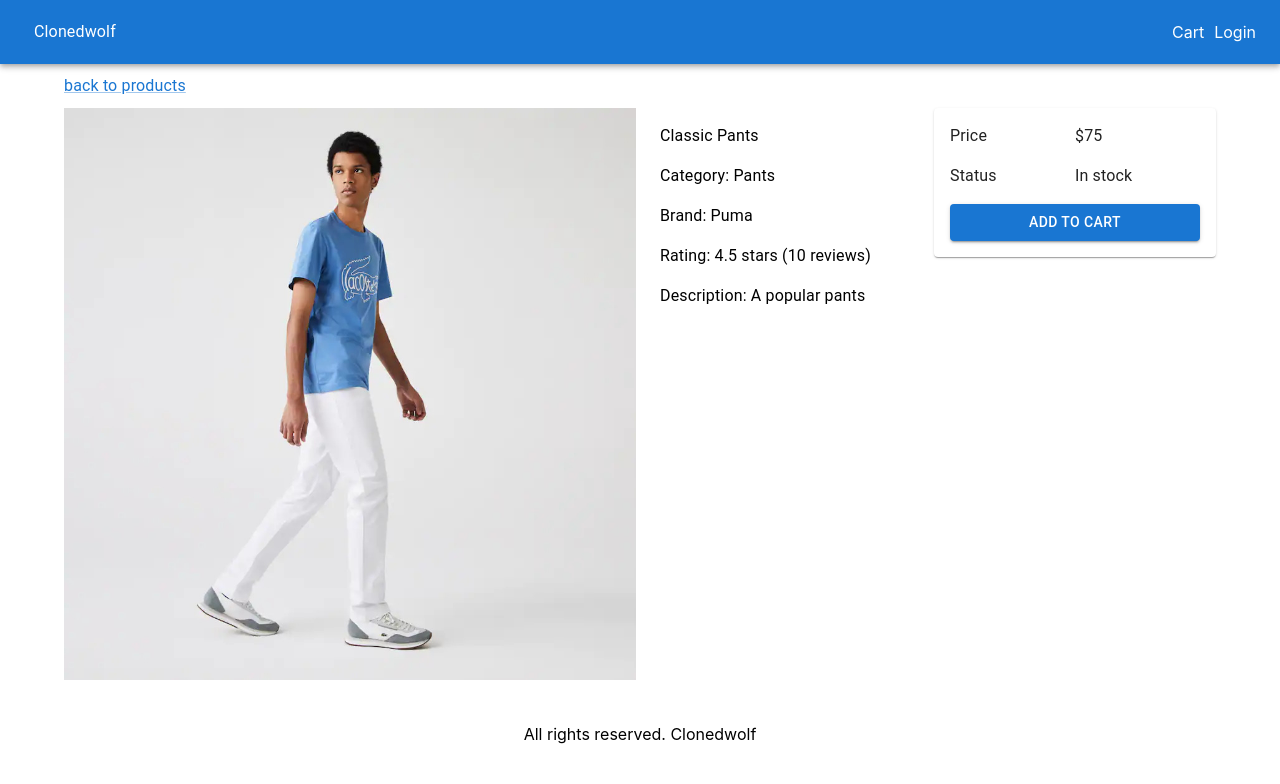
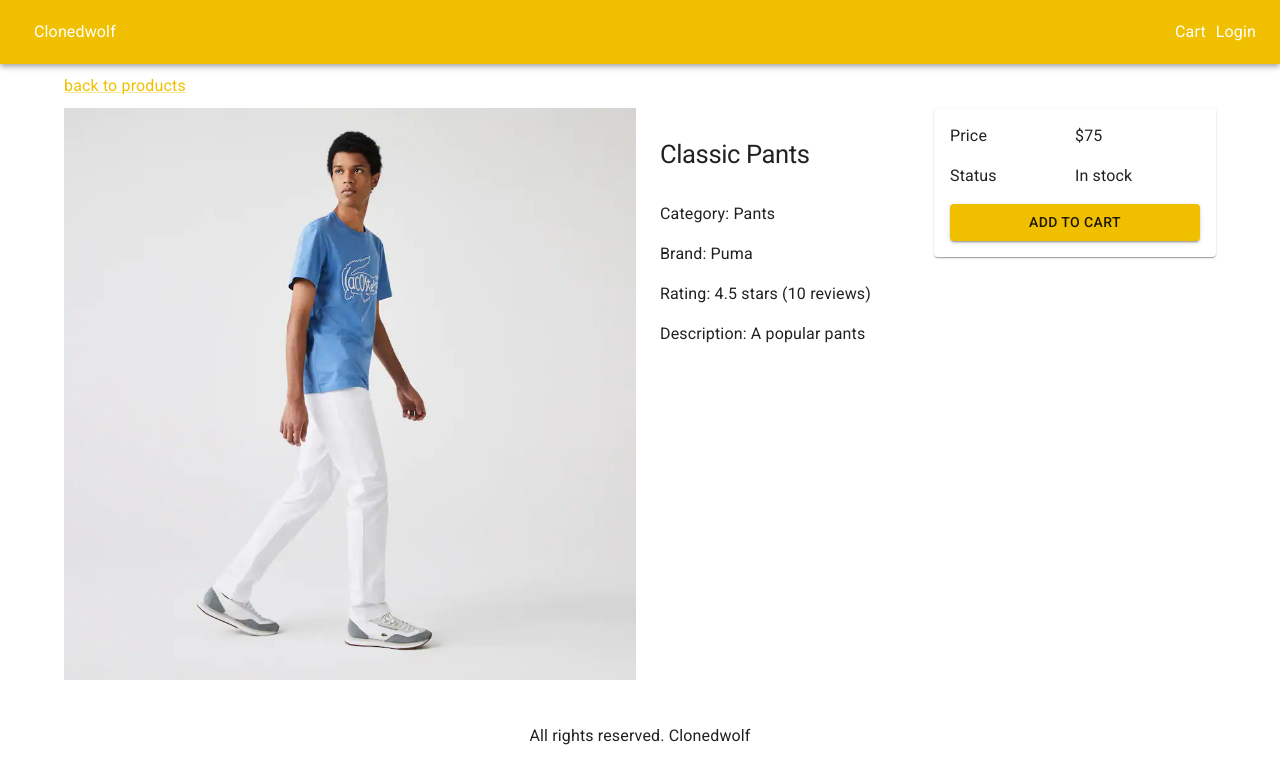
Before and after one commit to Harrytimbog/clonedwolfStore-nextjs, a Next.js app: page /product/classic-pants in a window 1280 px wide. Shown: the top 784 px of the page. Built offline with nearby package versions, Linux system fonts and the light colour scheme.

Commit message:
Add Material UI Theme and add some custom styles

```diff
--- a/components/Layout.js
+++ b/components/Layout.js
@@ -1,10 +1,43 @@
 import React from 'react';
 import Head from 'next/head';
-import { AppBar, Container, Toolbar, Typography, Link } from '@mui/material';
+import {
+  AppBar,
+  Container,
+  Toolbar,
+  Typography,
+  Link,
+  createTheme,
+  ThemeProvider,
+  CssBaseline,
+} from '@mui/material';
 import useStyles from '../utils/styles';
 import NextLink from 'next/link';
 
 export default function Layout({ title, description, children }) {
+  const theme = createTheme({
+    typography: {
+      h1: {
+        fontSize: '1.6rem',
+        fontWeight: 400,
+        margin: '1rem 0',
+      },
+      h2: {
+        fontSize: '1.4rem',
+        fontWeight: 400,
+        margin: '1rem 0',
+      },
+    },
+    palette: {
+      type: 'light',
+      primary: {
+        main: '#f0c000',
+      },
+      secondary: {
+        main: '#208080',
+      },
+    },
+  });
+
   const classes = useStyles();
 
   return (
@@ -15,6 +48,8 @@ export default function Layout({ title, description, children }) {
         </title>
         {description && <meta name="description" content={description}></meta>}
       </Head>
+      <ThemeProvider theme={theme}>
+        <CssBaseline />
         <AppBar position="static" className={classes.navbar}>
           <Toolbar>
             <NextLink href="/" passHref>
@@ -35,6 +70,7 @@ export default function Layout({ title, description, children }) {
         <footer className={classes.footer}>
           All rights reserved. Clonedwolf
         </footer>
+      </ThemeProvider>
     </div>
   );
 }
--- a/pages/_document.js
+++ b/pages/_document.js
@@ -6,7 +6,12 @@ export default class MyDocument extends Document {
   render() {
     return (
       <Html lang="en">
-        <Head></Head>
+        <Head>
+          <link
+            rel="stylesheet"
+            href="https://fonts.googleapis.com/css?family=Roboto:300,400,500,700&display=swap"
+          />
+        </Head>
         <body>
           <Main />
           <NextScript />
--- a/pages/product/[slug].js
+++ b/pages/product/[slug].js
@@ -46,7 +46,9 @@ export default function ProductScreen() {
         <Grid item md={3} xs={12}>
           <List>
             <ListItem>
-              <Typography component="h1">{product.name}</Typography>
+              <Typography component="h1" variant="h1">
+                {product.name}
+              </Typography>
             </ListItem>
             <ListItem>
               <Typography>Category: {product.category}</Typography>
```
Lines whose indentation alone changed are shown as unchanged.
